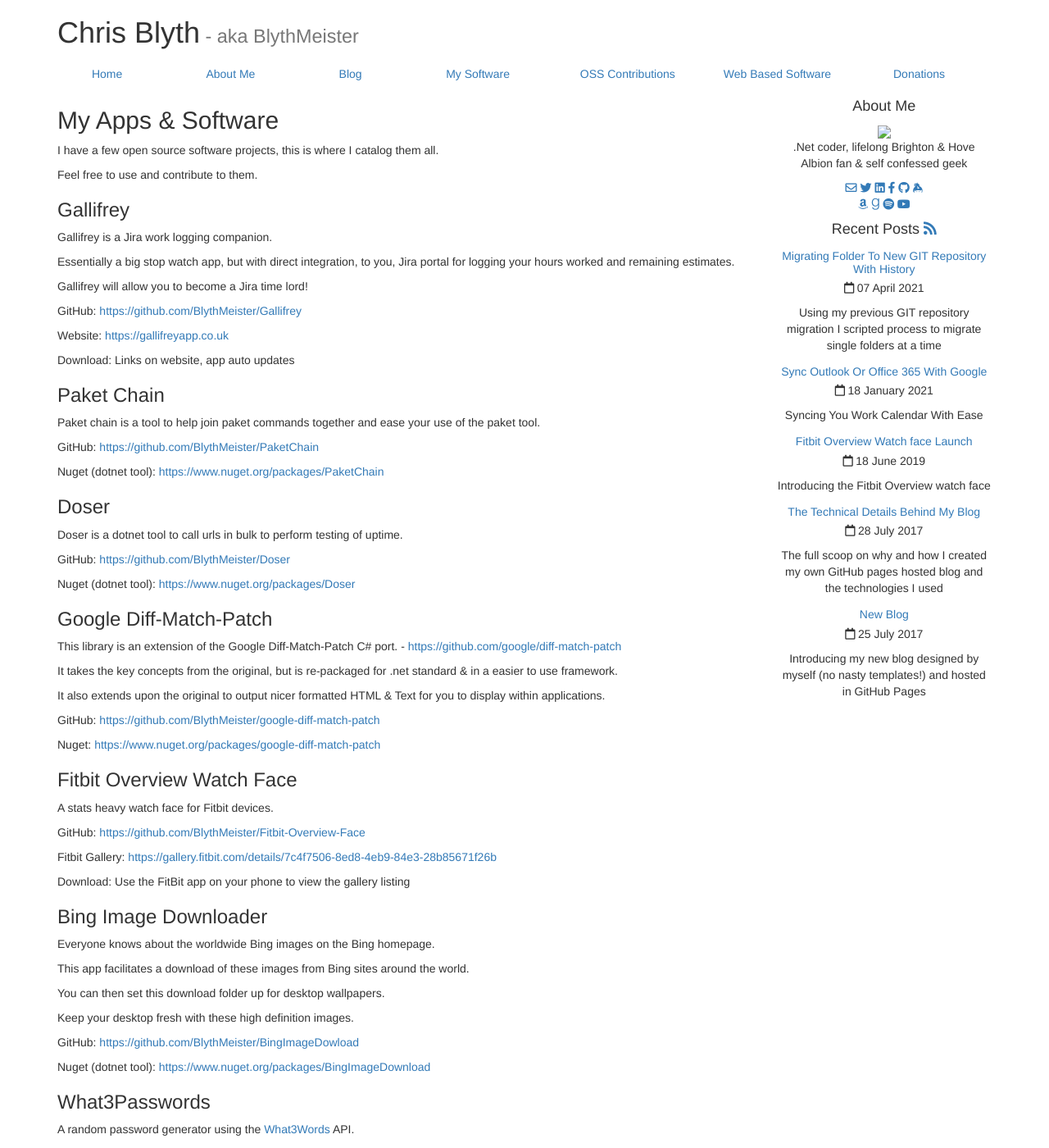
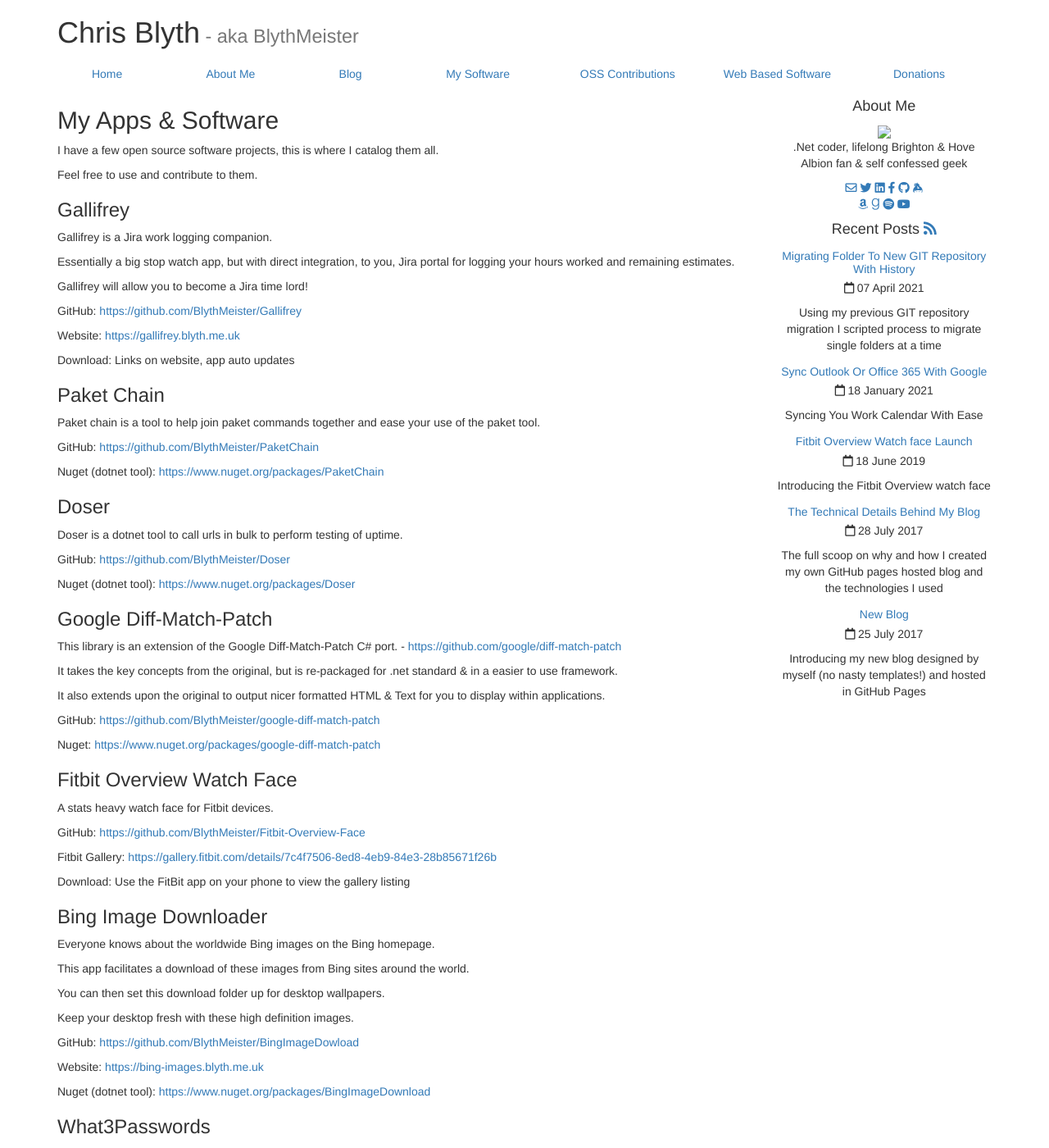
Before and after one commit to BlythMeister/blyth.me.uk, a Jekyll site: the page built from software/mine/index.md, in a window 1280 px wide and 1400 px high. Shown: the whole window at 82% size. Built offline with Jekyll 4.4.1, drawn with Linux system fonts in a browser that asks for light colours; nearby versions of some CDN libraries; some of the changed lines change nothing that is shown; some of the changed text lies outside the part shown.

Commit message:
Update index.md

```diff
--- a/software/mine/index.md
+++ b/software/mine/index.md
@@ -20,7 +20,7 @@
 
 GitHub: <https://github.com/BlythMeister/Gallifrey>
 
-Website: <https://gallifreyapp.co.uk>
+Website: <https://gallifrey.blyth.me.uk>
 
 Download: Links on website, app auto updates
 
@@ -74,6 +74,8 @@
 
 GitHub: <https://github.com/BlythMeister/BingImageDowload>
 
+Website: <https://bing-images.blyth.me.uk>
+
 Nuget (dotnet tool): <https://www.nuget.org/packages/BingImageDownload>
 
 ### What3Passwords
@@ -83,6 +85,8 @@
 The tool picks a random location to get 3 random words and uses this to create a randomised password.
 
 GitHub: <https://github.com/BlythMeister/What3Passwords>
+
+Website: <https://what-three-passwords.blyth.me.uk>
 
 Nuget (dotnet tool): <https://www.nuget.org/packages/What3Passwords>
 
```
